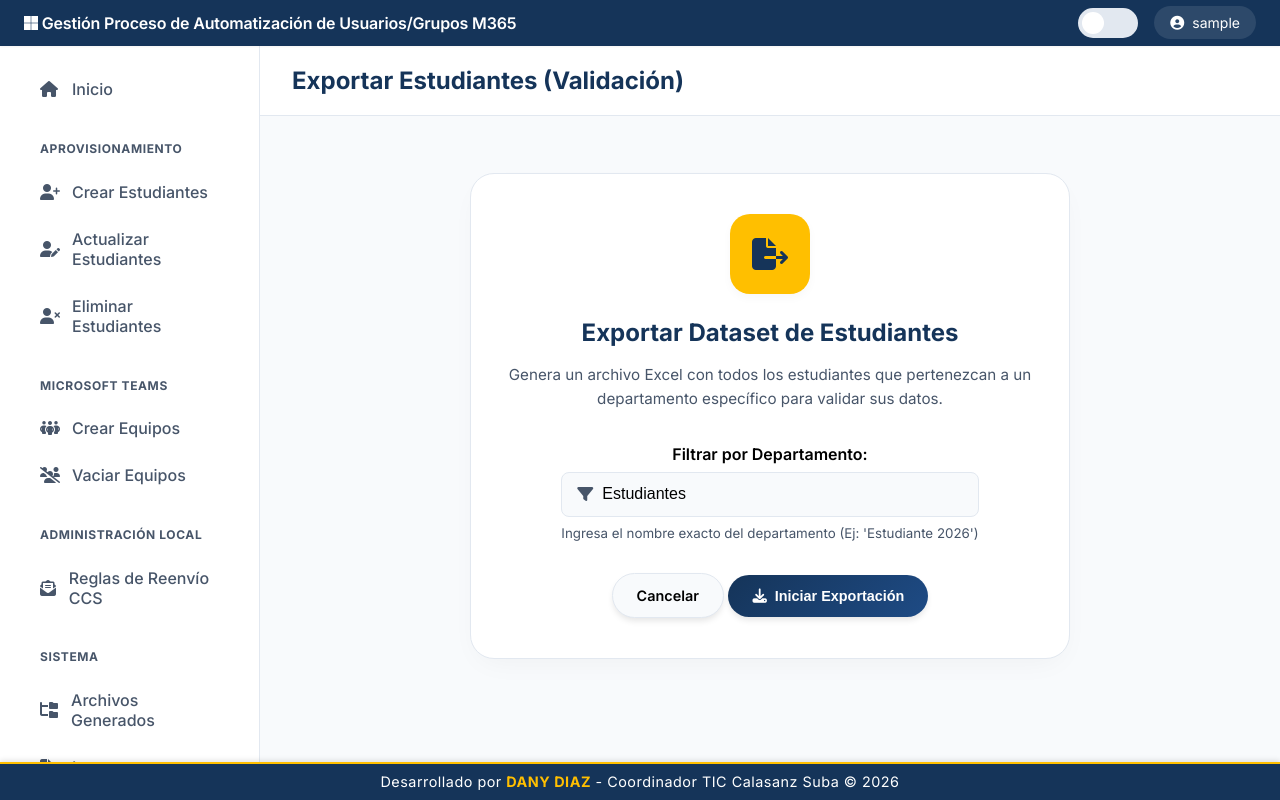
After one commit to CCSdany2021/App_Aprovicionamiento_M365, a Flask app: page /export_dataset in a window 1280 px wide. The commit adds this page. Run offline with Flask 3, Linux system fonts and the light colour scheme; the visitor is signed in with stand-in values (Sample User, id 1).

Commit message:
Ultimas actualizaciones

```diff
--- a/app.py
+++ b/app.py
@@ -26,6 +26,7 @@ from scripts.sincronizador_automatico_teams import SincronizadorAutomaticoTeams
 from scripts.sincronizador_politicas_teams import SincronizadorPoliticasTeams
 from scripts.creador_reglas_reenvio import CreadorReglasReenvio
 from scripts.gestor_configuracion import GestorConfiguracion
+from scripts.exportar_estudiantes import ExportadorEstudiantes
 
 
 app = Flask(__name__)
@@ -309,6 +310,11 @@ def stream_process():
         elif accion == 'crear_reglas_reenvio':
             objeto_proceso = CreadorReglasReenvio()
             gen = objeto_proceso.ejecutar(filepath)
+        elif accion == 'exportar_estudiantes':
+            objeto_proceso = ExportadorEstudiantes()
+            # Obtenemos el departamento desde request.args, fallback al config o valor default
+            dept = request.args.get('departamento', config.DEFAULT_DEPARTMENT)
+            gen = objeto_proceso.exportar_por_departamento(dept)
         else:
             yield f"data: {json.dumps({'status': 'error', 'message': f'Acción {accion} no soportada para streaming'})}\n\n"
             return
@@ -341,6 +347,19 @@ def sync_policies():
 def ccs_dashboard():
     """Dashboard exclusivo para reglas de reenvío CCS"""
     return render_template('ccs_dashboard.html')
+
+@app.route('/export_dataset', methods=['GET', 'POST'])
+@login_required
+def export_dataset():
+    """Interfaz para exportar estudiantes por departamento"""
+    if request.method == 'POST':
+        departamento = request.form.get('departamento', 'Estudiante 2026')
+        return render_template('progress.html',
+                          titulo=f"Exportando Estudiantes: {departamento}",
+                          endpoint=url_for('stream_process', accion='exportar_estudiantes', departamento=departamento),
+                          proxima_ruta=url_for('ver_resultados'))
+
+    return render_template('export.html', default_dept=config.DEFAULT_DEPARTMENT)
 
 @app.route('/descargar_plantilla_reenvio')
 @login_required
@@ -489,7 +508,8 @@ def setup():
                 'periodo_actual': request.form['periodo_actual'],
                 'admin_user': request.form.get('admin_user', 'admin'),
                 'email_sender': request.form.get('email_sender', f"admin@{request.form['colegio_dominio']}"),
-                'team_fuente_id': request.form.get('team_fuente_id')
+                'team_fuente_id': request.form.get('team_fuente_id'),
+                'default_city': request.form.get('default_city', 'Bogotá')
             }
 
             # Solo actualizar password si se ingresó uno nuevo
--- a/scripts/actualizacion_estudiantes.py
+++ b/scripts/actualizacion_estudiantes.py
@@ -80,7 +80,7 @@ class ActualizadorEstudiantes:
 
         # Datos a actualizar usando configuración
         datos_actualizacion = {
-            "displayName": f"Estudiante - {estudiante['CURSO']}: {estudiante['APELLIDOS']} {estudiante['NOMBRES']}",
+            "displayName": f"Estudiante {estudiante['CURSO']}: {estudiante['APELLIDOS']} {estudiante['NOMBRES']}",
             "jobTitle": estudiante["CURSO"],
             "department": config.DEFAULT_DEPARTMENT,
             "city": config.DEFAULT_CITY
--- a/scripts/configuracion.py
+++ b/scripts/configuracion.py
@@ -33,6 +33,7 @@ class ConfiguracionM365:
             self.ADMIN_PASSWORD_HASH = db_config['admin_password_hash']
             self.EMAIL_SENDER = db_config['email_sender']
             self.TEAM_FUENTE_ID = db_config['team_fuente_id']
+            self.DEFAULT_CITY = db_config.get('default_city', 'Bogotá')
         else:
             # 2. Fallback al .env
             self.TENANT_ID = os.getenv('TENANT_ID')
@@ -59,7 +60,7 @@ class ConfiguracionM365:
         self.DEFAULT_USAGE_LOCATION = os.getenv('DEFAULT_USAGE_LOCATION', 'CO')
         self.DEFAULT_DEPARTMENT = os.getenv('DEFAULT_DEPARTMENT', 'Estudiantes')
         self.DEFAULT_JOB_TITLE = os.getenv('DEFAULT_JOB_TITLE', 'Estudiante')
-        self.DEFAULT_CITY = os.getenv('DEFAULT_CITY', 'Bogotá')
+        self.DEFAULT_CITY = getattr(self, 'DEFAULT_CITY', os.getenv('DEFAULT_CITY', 'Bogotá'))
 
         # Licencias
         self.LICENSE_STUDENT = os.getenv('LICENSE_STUDENT')
--- a/scripts/generar_plantillas_oficiales.py
+++ b/scripts/generar_plantillas_oficiales.py
@@ -15,10 +15,10 @@ def generar_plantillas():
     print(f"✅ Plantilla generada: {path_crear}")
 
     # 2. Plantilla Actualizar Estudiantes (SIN DOCUMENTO)
-    cols_actualizar = ["CODIGO", "NOMBRES", "APELLIDOS", "CURSO", "GRADO"]
+    cols_actualizar = ["CODIGO", "NOMBRES", "APELLIDOS", "CURSO"]
     df_actualizar = pd.DataFrame(columns=cols_actualizar)
     # Add an example row
-    df_actualizar.loc[0] = ["123456", "JUAN CAMILO", "PEREZ LOPEZ", "1102", "11"]
+    df_actualizar.loc[0] = ["123456", "JUAN CAMILO", "PEREZ LOPEZ", "1102"]
 
     path_actualizar = 'plantillas/plantilla_actualizar_estudiantes.xlsx'
     df_actualizar.to_excel(path_actualizar, index=False)
--- /dev/null
+++ b/templates/export.html
@@ -0,0 +1,41 @@
+{% extends "base.html" %}
+{% block header %}Exportar Estudiantes (Validación){% endblock %}
+
+{% block content %}
+<div style="display: flex; justify-content: center; align-items: center; min-height: calc(100vh - 200px); width: 100%;">
+    <div class="card" style="max-width: 600px; width: 100%;">
+        <div class="card-icon" style="margin: 0 auto 1.5rem auto; background: var(--secondary-color); color: var(--primary-color);">
+            <i class="fa-solid fa-file-export"></i>
+        </div>
+
+        <h2 style="text-align: center; margin-bottom: 1rem; color: var(--primary-color);">Exportar Dataset de Estudiantes</h2>
+        <p style="text-align: center; color: var(--text-light); margin-bottom: 2rem;">
+            Genera un archivo Excel con todos los estudiantes que pertenezcan a un departamento específico para validar sus datos.
+        </p>
+
+        <form method="POST">
+            <div class="form-group">
+                <label for="departamento" style="font-weight: 600; display: block; margin-bottom: 0.5rem;">Filtrar por Departamento:</label>
+                <div style="position: relative;">
+                    <i class="fa-solid fa-filter" style="position: absolute; left: 1rem; top: 50%; transform: translateY(-50%); color: var(--text-light);"></i>
+                    <input type="text" id="departamento" name="departamento" value="{{ default_dept }}"
+                        required
+                        style="width: 100%; padding: 0.8rem 1rem 0.8rem 2.5rem; border: 1px solid var(--border-color); border-radius: 8px; font-size: 1rem;">
+                </div>
+                <small style="display: block; margin-top: 0.5rem; color: var(--text-light);">
+                    Ingresa el nombre exacto del departamento (Ej: 'Estudiante 2026')
+                </small>
+            </div>
+
+            <div class="actions" style="margin-top: 2rem; justify-content: space-between;">
+                <a href="{{ url_for('index') }}" class="btn" style="background-color: var(--background-color); border: 1px solid var(--border-color); color: var(--text-color);">
+                    Cancelar
+                </a>
+                <button type="submit" class="btn btn-primary">
+                    <i class="fa-solid fa-download"></i> Iniciar Exportación
+                </button>
+            </div>
+        </form>
+    </div>
+</div>
+{% endblock %}
--- a/templates/setup.html
+++ b/templates/setup.html
@@ -297,6 +297,12 @@
                     </select>
                 </div>
             </div>
+            <div class="form-group" style="margin-bottom: 1.5rem;">
+                <label>Ciudad / Sede (Atributo City)</label>
+                <input type="text" name="default_city" class="form-control-setup"
+                    value="{{ config.DEFAULT_CITY or '' }}" required placeholder="Ej: Bogotá, Suba, Pereira">
+            </div>
+
         </div>
 
         <!-- Sección 3: Seguridad -->
```
Also changed, not shown: scripts/exportar_estudiantes.py (added, +123 -0 lines), scripts/gestor_configuracion.py (+8 -4 lines), templates/index.html (+14 -0 lines), templates/upload.html (+15 -1 lines), 4 other files.
